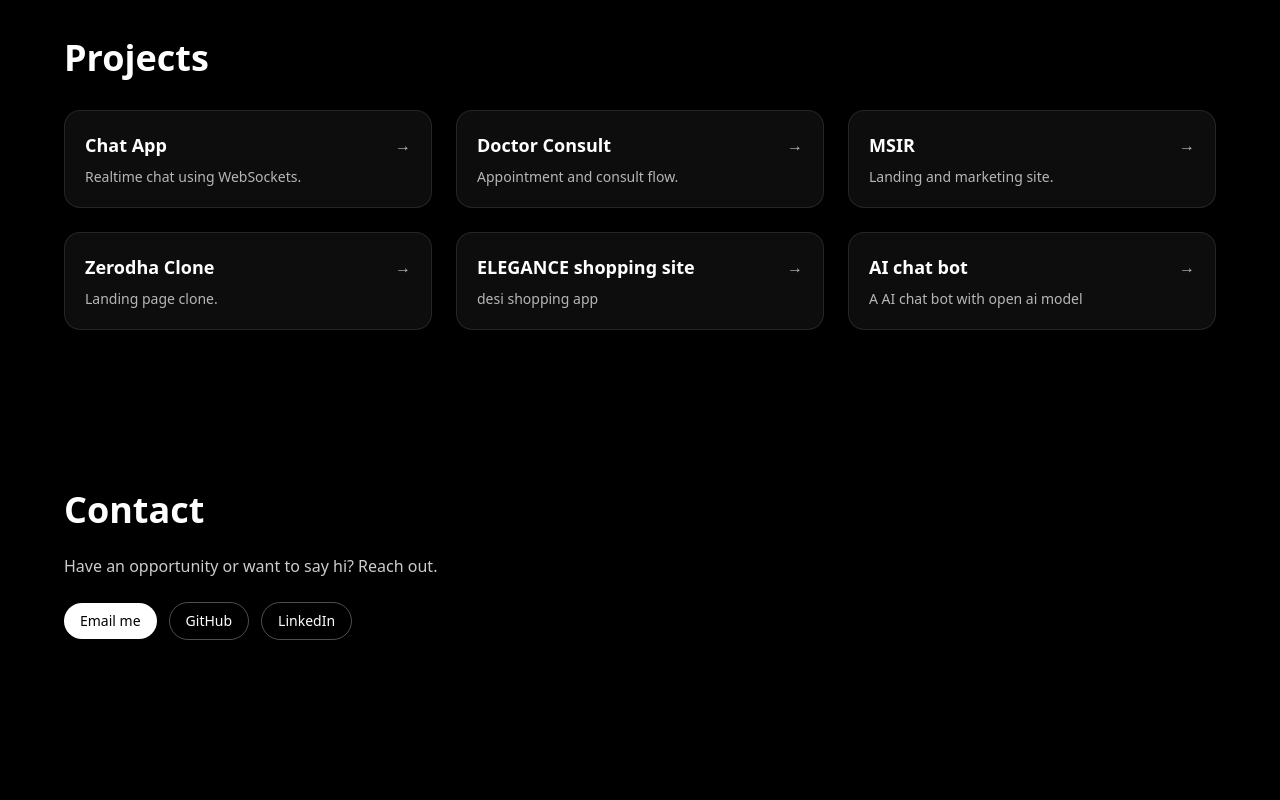
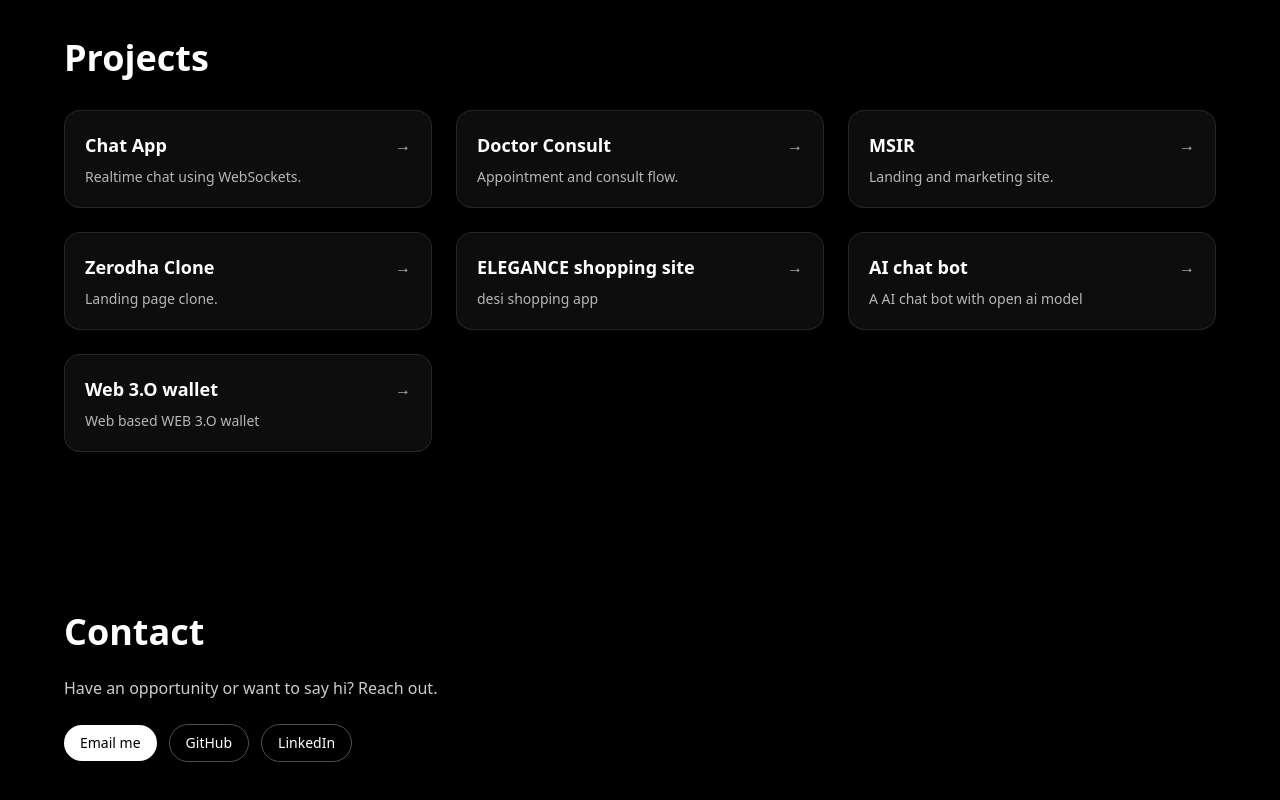
Before and after one commit to saichandra-1/portfilio, a Next.js app: page / in a window 1280 px wide. Shown: the part 1162-1962 px from the top of the page. Before the commit the page ends 1882 px from the top, so only its background shows below. Built offline with nearby package versions, Linux system fonts and the light colour scheme.

Commit message:
Update Projects.tsx
done with new project
 web based wallet

```diff
--- a/app/components/Projects.tsx
+++ b/app/components/Projects.tsx
@@ -7,6 +7,7 @@ const projects = [
   { title: "Zerodha Clone", href: "https://saichandra-1.github.io/zerodha-landingpage/", desc: "Landing page clone." },
   { title: "ELEGANCE shopping site",href :"https://elegance-langingpage.vercel.app/",desc:"desi shopping app"},
   { title: "AI chat bot ",href :"https://chat-bot-rho-self.vercel.app/",desc:"A AI chat bot with open ai model"},
+  { title: "Web 3.O wallet",href :"https://web-based-wallet-theta.vercel.app/",desc:"Web based WEB 3.O wallet"},
 ];
 
 export default function Projects() {
```
